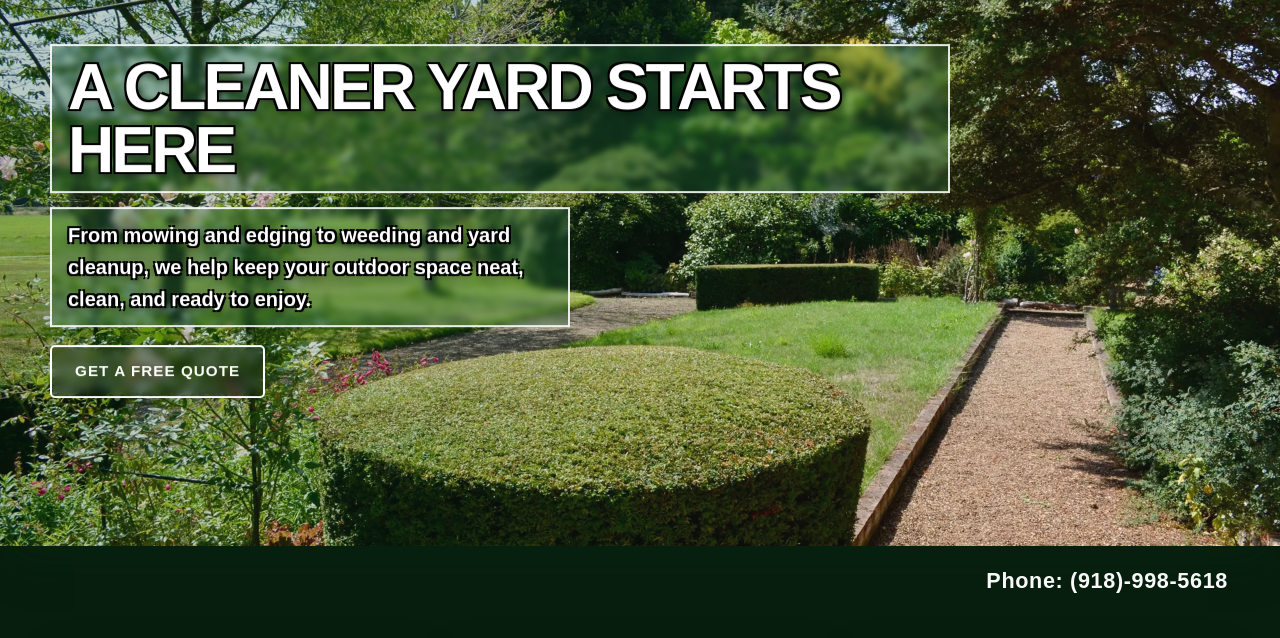
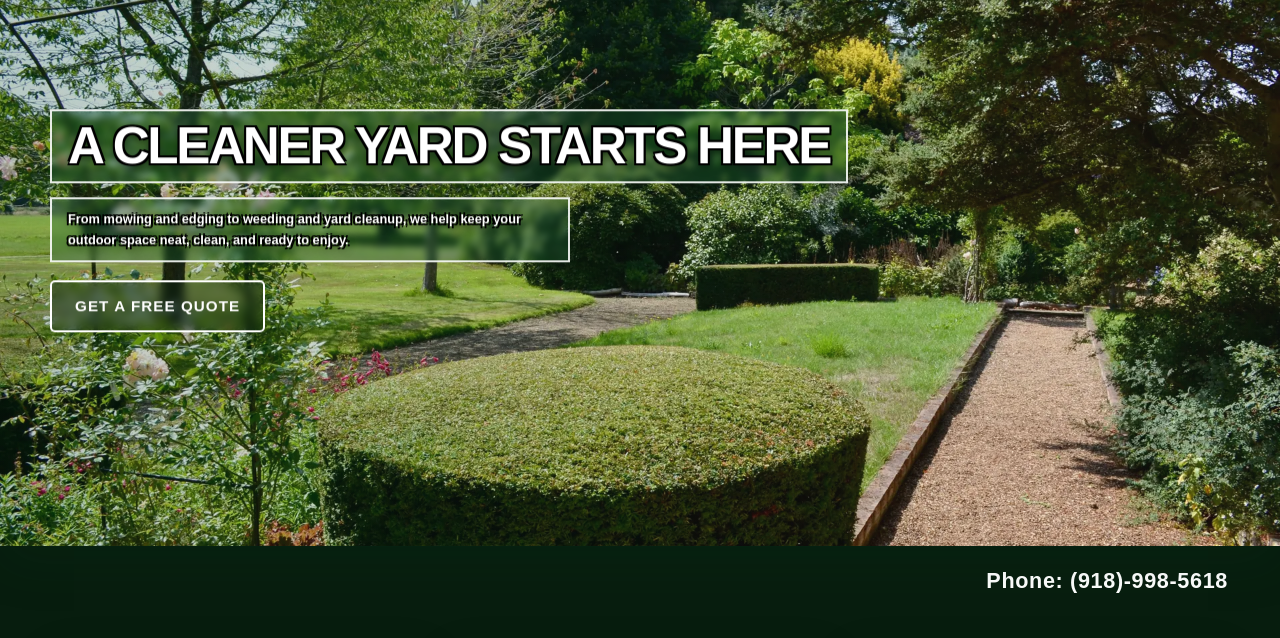
Before and after one commit to Foxx09p/jcm-landscaping, a plain HTML site: page index.html in a window 1280 px wide. Shown: the part 104-742 px from the top of the page. Drawn offline with nearby package versions, Linux system fonts and the light colour scheme.

Commit message:
Adjust font sizes in hero section styles

```diff
--- a/index.html
+++ b/index.html
@@ -238,7 +238,7 @@
     }
 
     .hero-title {
-      font-size: clamp(2rem, 5vw, 4.8rem);
+      font-size: clamp(1.5rem, 4vw, 3.8rem);
       font-weight: 900;
       line-height: 0.98;
       letter-spacing: -0.045em;
@@ -248,7 +248,7 @@
     .hero-text {
       max-width: 520px;
       margin-top: 14px;
-      font-size: clamp(1rem, 1.8vw, 1.25rem);
+      font-size: clamp(0.5rem, 1vw, 0.8rem);
       font-weight: 700;
     }
 
```
